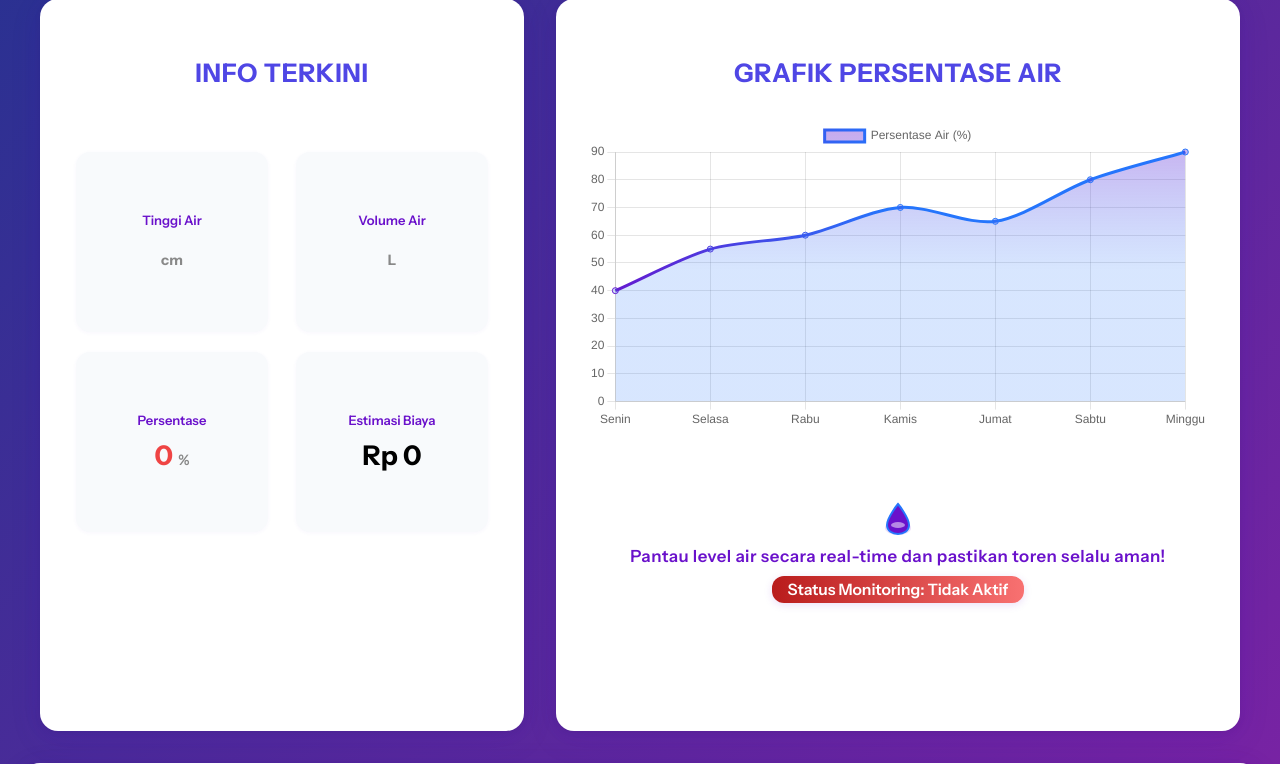
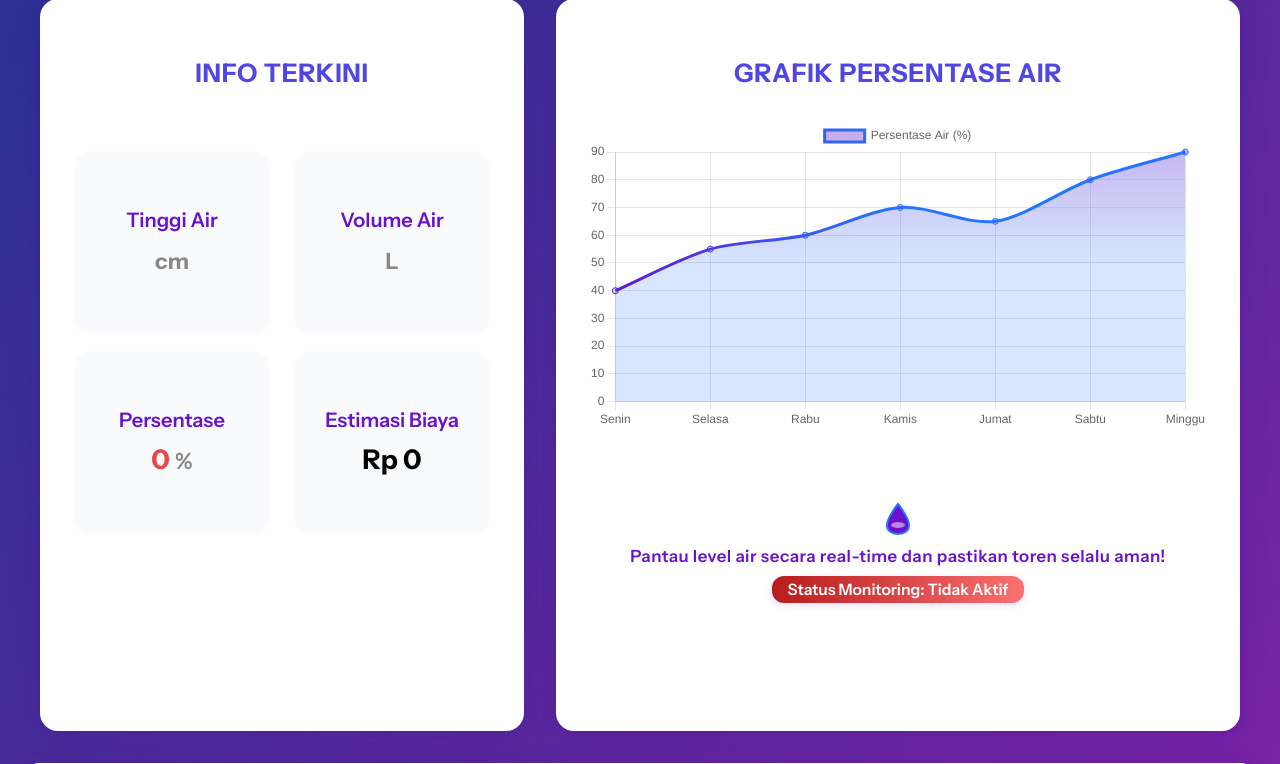
Before and after one commit to rzqmrf/monitoring, a PHP site: page /dashboard.php in a window 1280 px wide. Shown: the part 160-924 px from the top of the page. Run offline with PHP 8.4, Linux system fonts and the light colour scheme; the visitor is signed in with stand-in values (Sample User, id 1); data that the repository does not hold is empty; some web fonts are replaced.

Commit message:
Update CSS dashboard

```diff
--- a/assets/dashboard.css
+++ b/assets/dashboard.css
@@ -197,7 +197,7 @@
         }
 
         .info-label {
-            font-size: 13px;
+            font-size: 20px;
             color: #6a11cb;
             font-weight: 600;
             margin-bottom: 3px;
@@ -211,7 +211,7 @@
         }
 
         .info-unit {
-                    font-size: 0.9rem;
+                    font-size: 1.4rem;
                     font-weight: 700;
                     color: #888;
         }
```
